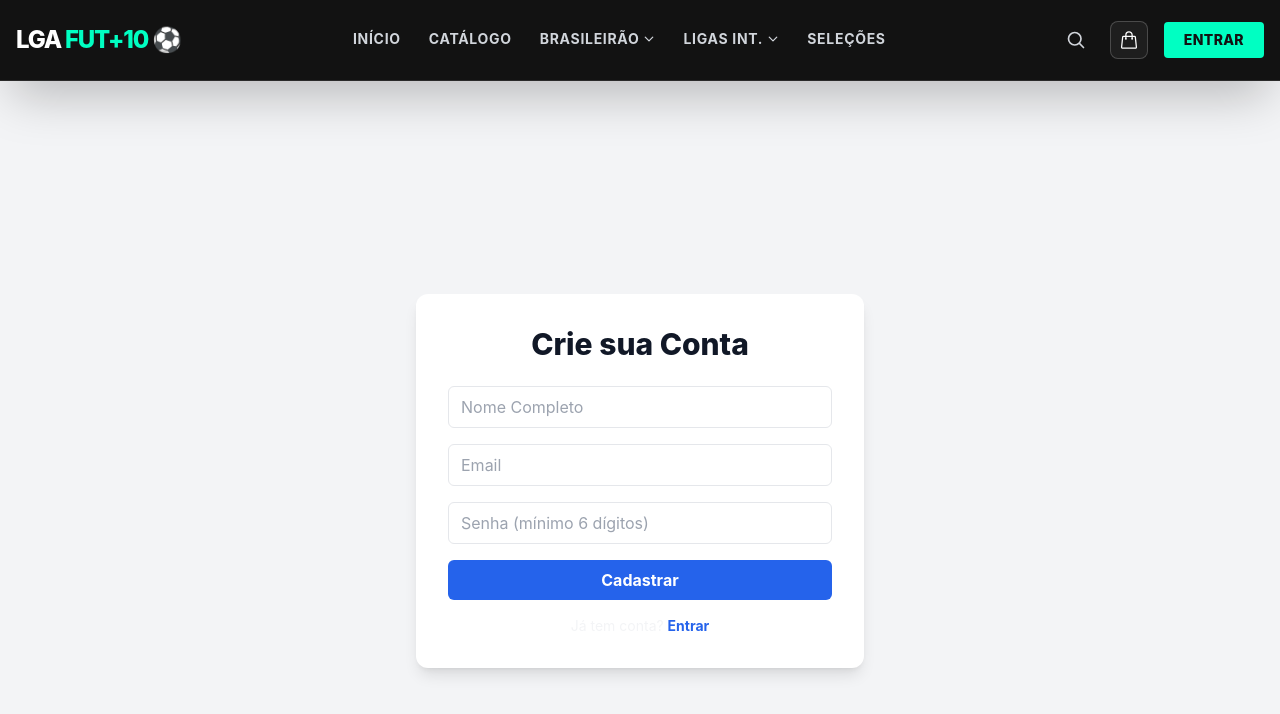
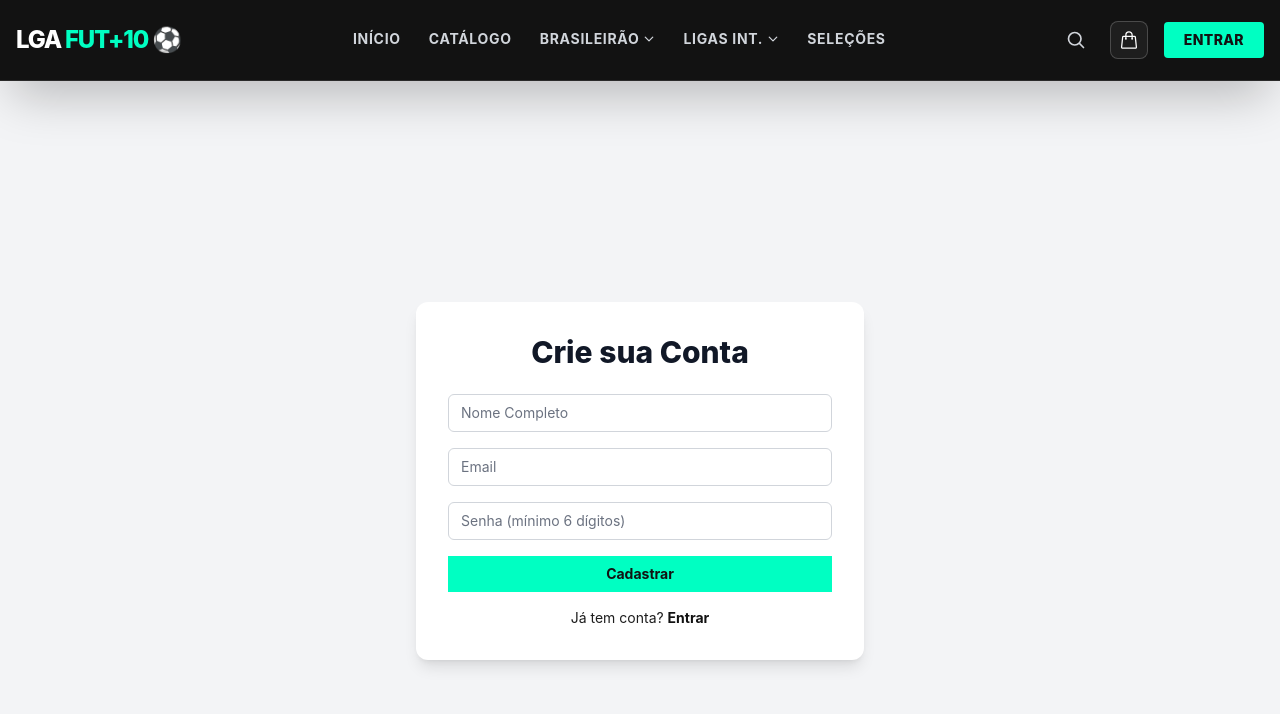
Before and after one commit to LucasOliveira09/jerseys-site, a Vue app in the folder LojaDeCamisa/: page /cadastro in a window 1280 px wide. Shown: the top 714 px of the page. Built offline with nearby package versions, Linux system fonts and the light colour scheme.

Commit message:
fix: ajust_buttons-inputs_of-the_register-login

```diff
--- a/LojaDeCamisa/src/views/LoginView.vue
+++ b/LojaDeCamisa/src/views/LoginView.vue
@@ -1,42 +1,44 @@
 <script setup>
-import { ref } from 'vue'
-import { useRouter, RouterLink } from 'vue-router'
-import { supabase } from '../supabase'
+import { ref } from "vue";
+import { useRouter, RouterLink } from "vue-router";
+import { supabase } from "../supabase";
 
-const router = useRouter()
-const email = ref('')
-const password = ref('')
-const loading = ref(false)
-const errorMsg = ref('')
+const router = useRouter();
+const email = ref("");
+const password = ref("");
+const loading = ref(false);
+const errorMsg = ref("");
 
 async function handleLogin() {
-  loading.value = true
-  errorMsg.value = ''
+  loading.value = true;
+  errorMsg.value = "";
 
   try {
     const { error } = await supabase.auth.signInWithPassword({
       email: email.value,
-      password: password.value
-    })
+      password: password.value,
+    });
 
-    if (error) throw error
+    if (error) throw error;
 
     // Sucesso! Volta para a home
-    router.push('/')
+    router.push("/");
   } catch (error) {
-    errorMsg.value = 'Email ou senha incorretos.'
+    errorMsg.value = "Email ou senha incorretos.";
   } finally {
-    loading.value = false
+    loading.value = false;
   }
 }
 </script>
 
 <template>
-  <div class="min-h-screen flex items-center justify-center bg-gray-100 py-12 px-4 sm:px-6 lg:px-8">
+  <div
+    class="min-h-screen flex items-center justify-center bg-gray-100 py-12 px-4 sm:px-6 lg:px-8"
+  >
     <div class="max-w-md w-full space-y-8 bg-white p-8 rounded-xl shadow-lg">
       <div class="text-center">
         <h2 class="mt-6 text-3xl font-extrabold text-gray-900">
-          Bem-vindo de volta! ⚽
+          Bem-vindo de volta!
         </h2>
         <p class="mt-2 text-sm text-gray-600">
           Faça login para gerenciar seus pedidos
@@ -54,7 +56,7 @@ async function handleLogin() {
               type="email"
               autocomplete="email"
               required
-              class="appearance-none rounded-none rounded-t-md relative block w-full px-3 py-2 border border-gray-300 placeholder-gray-500 text-gray-900 focus:outline-none focus:ring-blue-500 focus:border-blue-500 focus:z-10 sm:text-sm"
+              class="appearance-none rounded-none rounded-t-md relative block w-full px-3 py-2 border border-gray-300 placeholder-gray-500 text-gray-900 focus:outline-none focus:ring-atk-card focus:border-atk-card focus:z-10 sm:text-sm"
               placeholder="Endereço de Email"
             />
           </div>
@@ -67,13 +69,16 @@ async function handleLogin() {
               type="password"
               autocomplete="current-password"
               required
-              class="appearance-none rounded-none rounded-b-md relative block w-full px-3 py-2 border border-gray-300 placeholder-gray-500 text-gray-900 focus:outline-none focus:ring-blue-500 focus:border-blue-500 focus:z-10 sm:text-sm"
+              class="appearance-none rounded-none rounded-b-md relative block w-full px-3 py-2 border border-gray-300 placeholder-gray-500 text-gray-900 focus:outline-none focus:ring-atk-card focus:border-atk-card focus:z-10 sm:text-sm"
               placeholder="Senha"
             />
           </div>
         </div>
 
-        <div v-if="errorMsg" class="text-red-500 text-sm text-center font-medium">
+        <div
+          v-if="errorMsg"
+          class="text-red-500 text-sm text-center font-medium"
+        >
           {{ errorMsg }}
         </div>
 
@@ -81,7 +86,7 @@ async function handleLogin() {
           <button
             type="submit"
             :disabled="loading"
-            class="group relative w-full flex justify-center py-2 px-4 border border-transparent text-sm font-medium rounded-md text-white bg-black hover:bg-gray-800 focus:outline-none focus:ring-2 focus:ring-offset-2 focus:ring-black disabled:opacity-50 transition-colors"
+            class="group relative w-full flex justify-center py-2 px-4 border border-transparent text-sm font-bold text-atk-dark bg-atk-neon hover:bg-atk-hover focus:outline-none focus:ring-2 focus:ring-offset-2 focus:ring-black disabled:opacity-50 transition-colors"
           >
             <span v-if="loading">Entrando...</span>
             <span v-else>Entrar</span>
@@ -91,7 +96,10 @@ async function handleLogin() {
         <div class="text-center text-sm">
           <p class="text-gray-600">
             Não tem uma conta?
-            <RouterLink to="/cadastro" class="font-medium text-blue-600 hover:text-blue-500">
+            <RouterLink
+              to="/cadastro"
+              class="font-bold text-atk-card hover:text-atk-dark"
+            >
               Cadastre-se aqui
             </RouterLink>
           </p>
--- a/LojaDeCamisa/src/views/RegisterView.vue
+++ b/LojaDeCamisa/src/views/RegisterView.vue
@@ -1,65 +1,94 @@
 <script setup>
-import { ref } from 'vue'
-import { useRouter, RouterLink } from 'vue-router'
-import { supabase } from '../supabase'
+import { ref } from "vue";
+import { useRouter, RouterLink } from "vue-router";
+import { supabase } from "../supabase";
 
-const router = useRouter()
-const name = ref('')
-const email = ref('')
-const password = ref('')
-const loading = ref(false)
-const errorMsg = ref('')
+const router = useRouter();
+const name = ref("");
+const email = ref("");
+const password = ref("");
+const loading = ref(false);
+const errorMsg = ref("");
 
 async function handleRegister() {
-  loading.value = true
-  errorMsg.value = ''
+  loading.value = true;
+  errorMsg.value = "";
 
   try {
     // 1. Criar Auth
     const { data: authData, error: authError } = await supabase.auth.signUp({
       email: email.value,
-      password: password.value
-    })
-    if (authError) throw authError
+      password: password.value,
+    });
+    if (authError) throw authError;
 
     // 2. Salvar Perfil
     if (authData.user) {
-      await supabase.from('profiles').insert({
+      await supabase.from("profiles").insert({
         id: authData.user.id,
-        full_name: name.value
-      })
+        full_name: name.value,
+      });
     }
 
-    alert('Cadastro realizado! Faça login.')
-    router.push('/login')
-
+    alert("Cadastro realizado! Faça login.");
+    router.push("/login");
   } catch (error) {
-    errorMsg.value = error.message
+    errorMsg.value = error.message;
   } finally {
-    loading.value = false
+    loading.value = false;
   }
 }
 </script>
 
 <template>
-  <div class="min-h-screen flex items-center justify-center bg-gray-100 py-12 px-4">
+  <div
+    class="min-h-screen flex items-center justify-center bg-gray-100 py-12 px-4"
+  >
     <div class="max-w-md w-full bg-white p-8 rounded-xl shadow-lg">
-      <h2 class="text-3xl font-extrabold text-center text-gray-900 mb-6">Crie sua Conta</h2>
+      <h2 class="text-3xl font-extrabold text-center text-gray-900 mb-6">
+        Crie sua Conta
+      </h2>
 
       <form class="space-y-4" @submit.prevent="handleRegister">
-        <input v-model="name" type="text" required placeholder="Nome Completo" class="w-full px-3 py-2 border rounded-md" />
-        <input v-model="email" type="email" required placeholder="Email" class="w-full px-3 py-2 border rounded-md" />
-        <input v-model="password" type="password" required placeholder="Senha (mínimo 6 dígitos)" class="w-full px-3 py-2 border rounded-md" />
+        <input
+          v-model="name"
+          type="text"
+          required
+          placeholder="Nome Completo"
+          class="w-full px-3 py-2 border appearance-none rounded-md relative block border-gray-300 placeholder-gray-500 text-gray-900 focus:outline-none focus:ring-atk-card focus:border-atk-card focus:z-10 sm:text-sm"
+        />
+        <input
+          v-model="email"
+          type="email"
+          required
+          placeholder="Email"
+          class="w-full px-3 py-2 appearance-none rounded-md relative block border border-gray-300 placeholder-gray-500 text-gray-900 focus:outline-none focus:ring-atk-card focus:border-atk-card focus:z-10 sm:text-sm"
+        />
+        <input
+          v-model="password"
+          type="password"
+          required
+          placeholder="Senha (mínimo 6 dígitos)"
+          class="w-full px-3 py-2 appearance-none rounded-md relative block border border-gray-300 placeholder-gray-500 text-gray-900 focus:outline-none focus:ring-atk-card focus:border-atk-card focus:z-10 sm:text-sm"
+        />
 
-        <div v-if="errorMsg" class="text-red-500 text-sm text-center">{{ errorMsg }}</div>
+        <div v-if="errorMsg" class="text-red-600 text-md text-center">
+          {{ errorMsg }}
+        </div>
 
-        <button :disabled="loading" class="w-full py-2 px-4 bg-blue-600 text-white rounded-md hover:bg-blue-700 font-bold transition">
-          {{ loading ? 'Criando...' : 'Cadastrar' }}
+        <button
+          :disabled="loading"
+          class="w-full py-2 px-4 bg-atk-neon text-sm text-atk-dark hover:bg-atk-hover font-bold transition"
+        >
+          {{ loading ? "Criando..." : "Cadastrar" }}
         </button>
       </form>
 
-      <p class="mt-4 text-center text-sm">
-        Já tem conta? <RouterLink to="/login" class="text-blue-600 font-bold">Entrar</RouterLink>
+      <p class="mt-4 text-center text-sm text-atk-card">
+        Já tem conta?
+        <RouterLink to="/login" class="text-atk-dark font-bold"
+          >Entrar</RouterLink
+        >
       </p>
     </div>
   </div>
```
